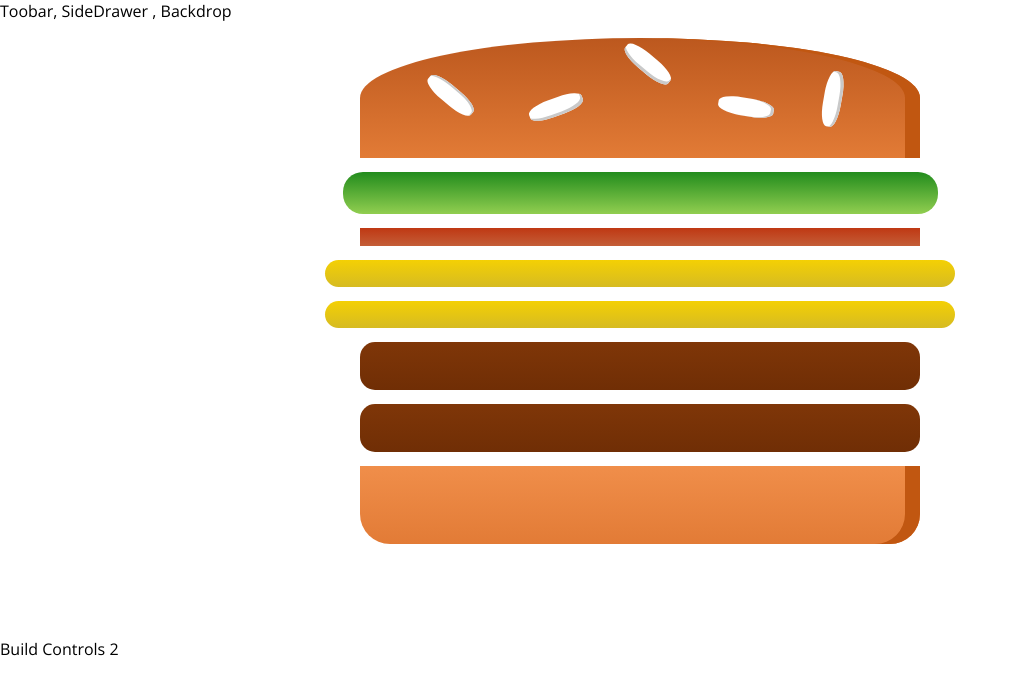
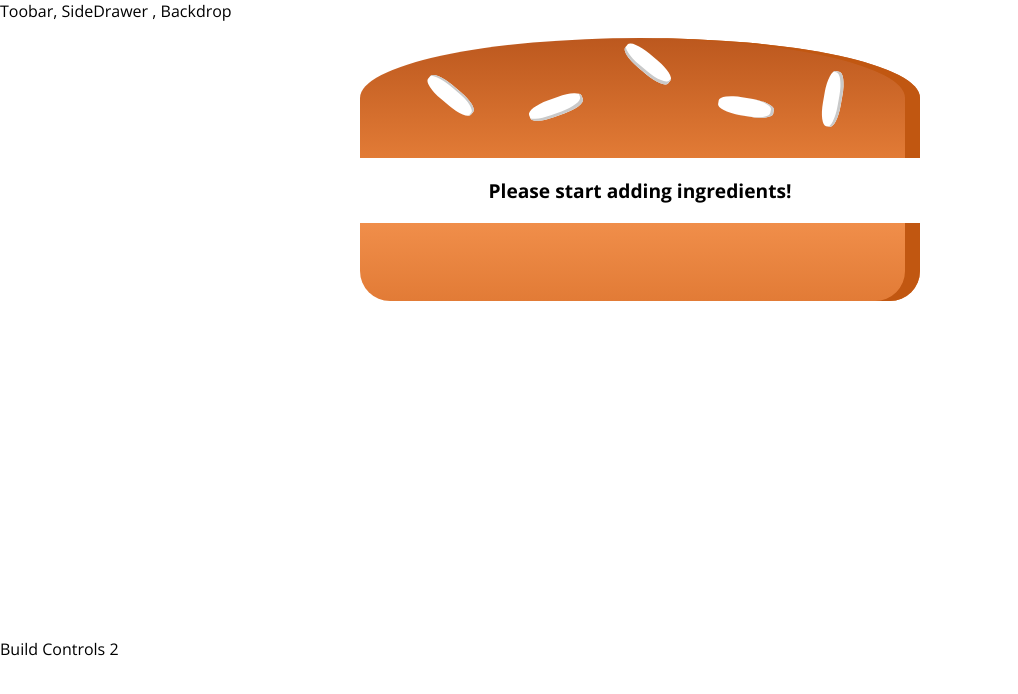
Before and after one commit to goxr3plus/React-Burger-Restaurant, a React (Create React App) app: page / in a window 1280 px wide. Shown: the top 694 px of the page, without its empty margins (0-1018 px from the left). Built offline with nearby package versions, Linux system fonts and the light colour scheme.

Commit message:
Calculate the Ingredient Sum Dynamically

```diff
--- a/package.json
+++ b/package.json
@@ -22,5 +22,8 @@
     "not dead",
     "not ie <= 11",
     "not op_mini all"
-  ]
+  ],
+  "devDependencies": {
+    "prettier": "1.16.4"
+  }
 }
--- a/src/components/Burger/Burger.js
+++ b/src/components/Burger/Burger.js
@@ -3,7 +3,7 @@
 import BurgerIngredient from "./BurgerIngredient/BurgerIngredient"
 
 const burger = props => {
-   const transformedIngredients = Object.keys(props.ingredients)
+   let transformedIngredients = Object.keys(props.ingredients)
       .map(igKey => {
          console.log("Ig Key :" + igKey)
          return [...Array(props.ingredients[igKey])].map((_, i) => {
@@ -14,6 +14,7 @@
       .reduce((arr, el) => {
          return arr.concat(el)
       })
+   if (transformedIngredients.length === 0) transformedIngredients = <p>Please start adding ingredients!</p>
    return (
       <div className={"Burger"}>
          <BurgerIngredient type="bread-top" />
--- a/src/containers/BurgerBuilder/BurgerBuilder.js
+++ b/src/containers/BurgerBuilder/BurgerBuilder.js
@@ -4,10 +4,10 @@
 class BurgerBuilder extends Component {
   state = {
     ingredients: {
-      salad: 1,
-      bacon: 1,
-      cheese: 2,
-      meat: 2
+      salad: 0,
+      bacon: 0,
+      cheese: 0,
+      meat: 0
     }
   };
 
```
Also changed, not shown: 1 other file (tests, documents, lock files or other folders).
